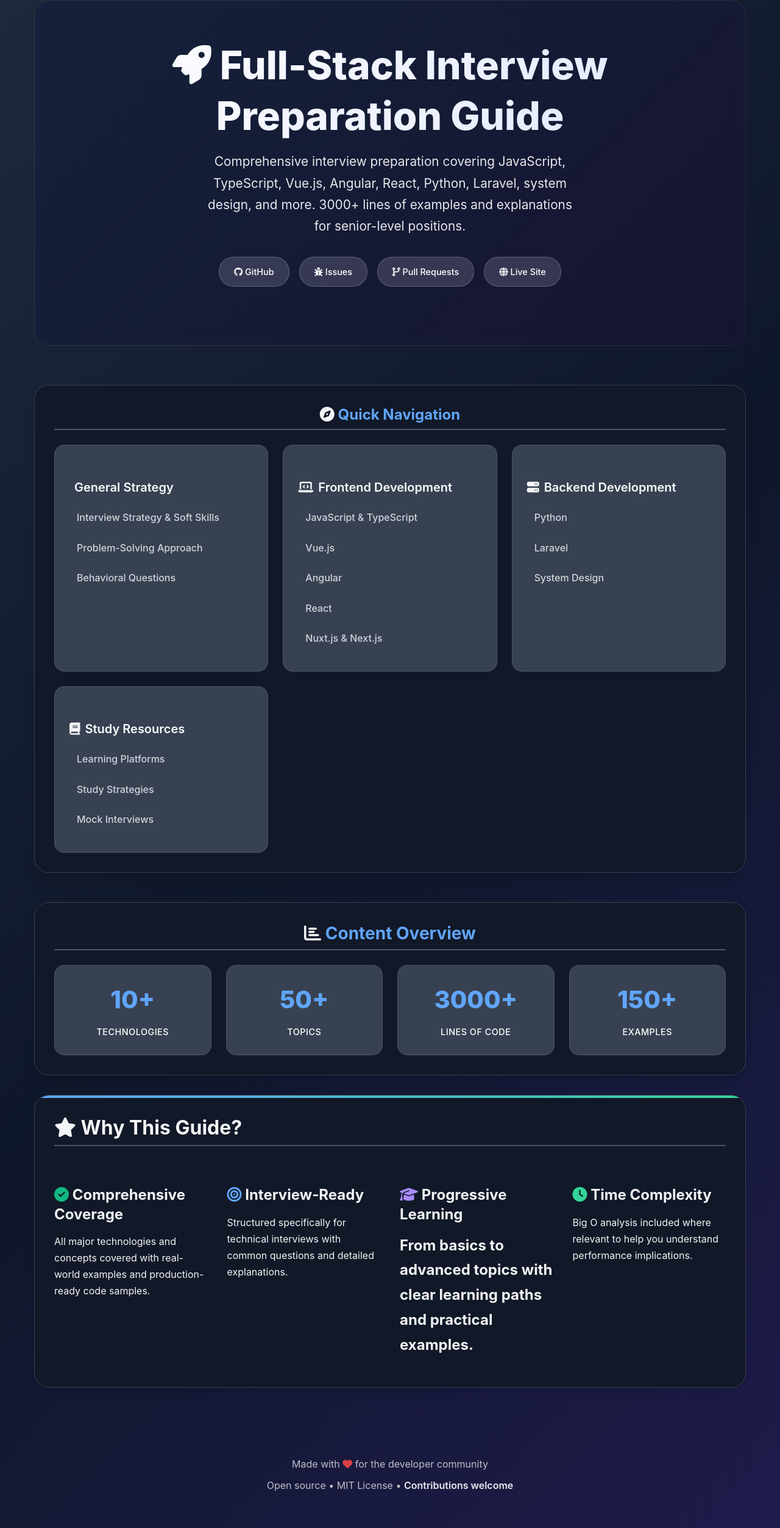
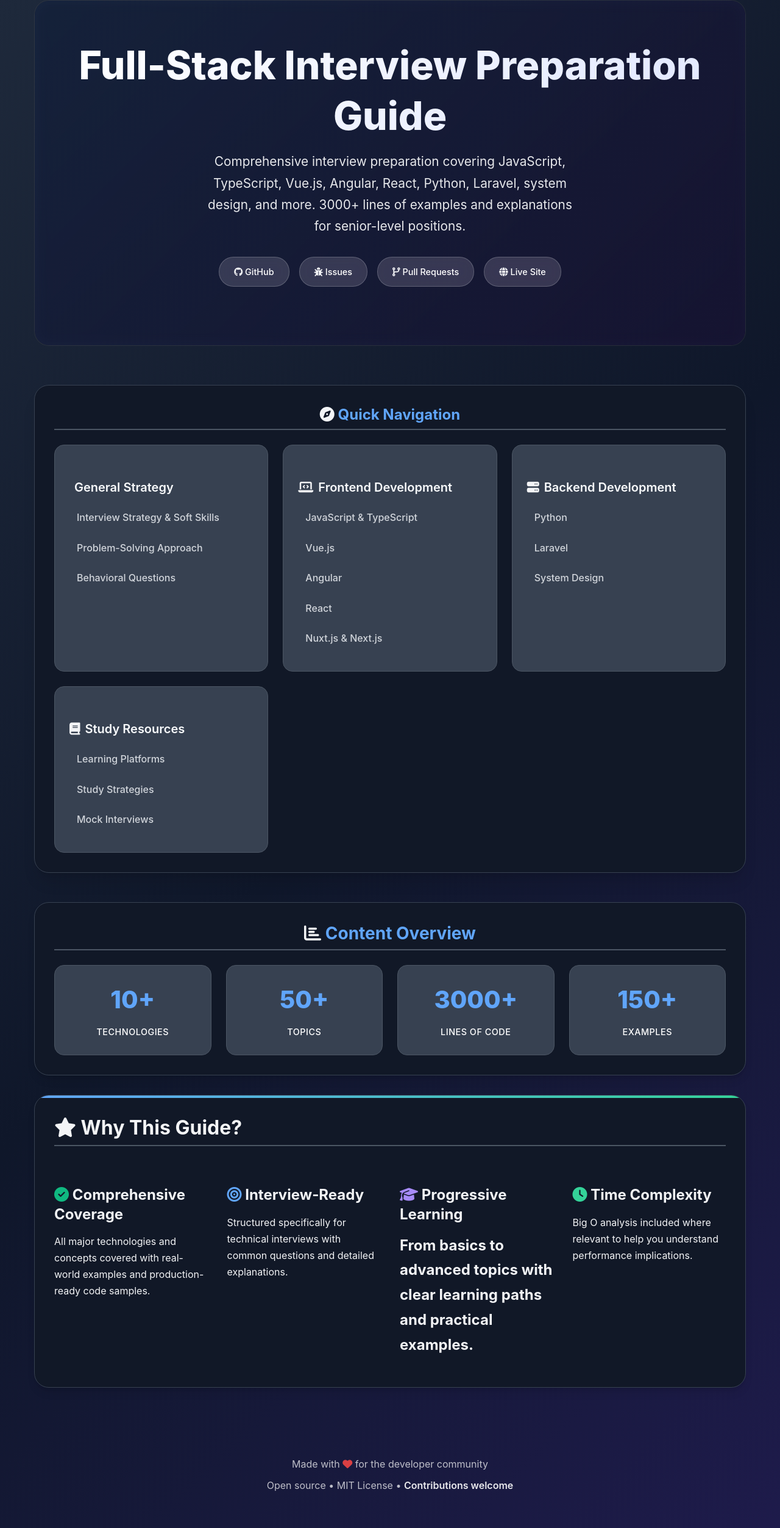
Before and after one commit to saadbinzia/full-stack-interview-preparation, a Jekyll site: the page index.html, which Jekyll copies as it is, in a window 1280 px wide. Shown: the whole page at 61% size. Built offline with Jekyll 4.4.1, drawn with Linux system fonts in a browser that asks for light colours.

Commit message:
Quick Updates

```diff
--- a/_layouts/default.html
+++ b/_layouts/default.html
@@ -28,7 +28,6 @@
             <div class="container">
                 <div class="nav-brand">
                     <a href="{{ '/' | relative_url }}">
-                        <i class="fas fa-rocket"></i>
                         <span>Interview Prep</span>
                     </a>
                 </div>
--- a/assets/css/style.css
+++ b/assets/css/style.css
@@ -744,6 +744,7 @@
 
 /* Documentation Layout Styles */
 .navbar {
+  margin-bottom: var(--space-16);
   background: var(--gray-900) !important;
   color: var(--gray-100) !important;
   box-shadow: var(--shadow-md);
--- a/index.html
+++ b/index.html
@@ -162,7 +162,7 @@
     <div class="container">
         <header class="header">
             <div class="header-content">
-                <h1><i class="fas fa-rocket"></i> Full-Stack Interview Preparation Guide</h1>
+                <h1>Full-Stack Interview Preparation Guide</h1>
                 <p>Comprehensive interview preparation covering JavaScript, TypeScript, Vue.js, Angular, React, Python, Laravel, system design, and more. 3000+ lines of examples and explanations for senior-level positions.</p>
 
                 <div class="badges">
```
